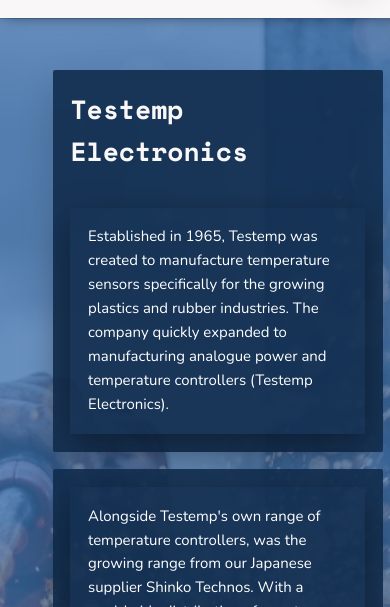
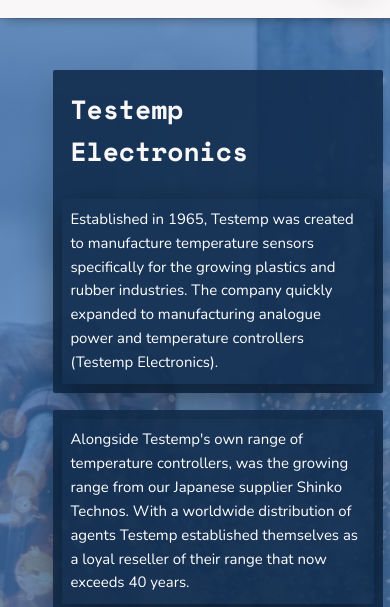
Before and after one commit to craig12454/testemp, a website: page about.html in a window 390 px wide. Shown: the part 88-695 px from the top of the page. Drawn offline with nearby package versions, Linux system fonts and the light colour scheme.

Commit message:
fix about mobile width

```diff
--- a/sass/_about.scss
+++ b/sass/_about.scss
@@ -11,7 +11,6 @@
     &__shinko,
     &__brainchild {
         border-radius: 2px;
-        min-height: 30rem;
         background-color: rgba($color-secondary-dark, 0.90);
         display: grid;
         grid-template-columns: 1fr 1fr;
@@ -25,8 +24,8 @@
     &__text {
         color: $color-white;
         font-size: 1.7rem;
-        padding: 2rem;
-        margin: 2rem;
+        padding: 1rem;
+        margin: 1rem;
         box-shadow: 0 1.5rem 4rem rgba(#000, .40);
     }
 
```
Also changed, not shown: css/style.css.
